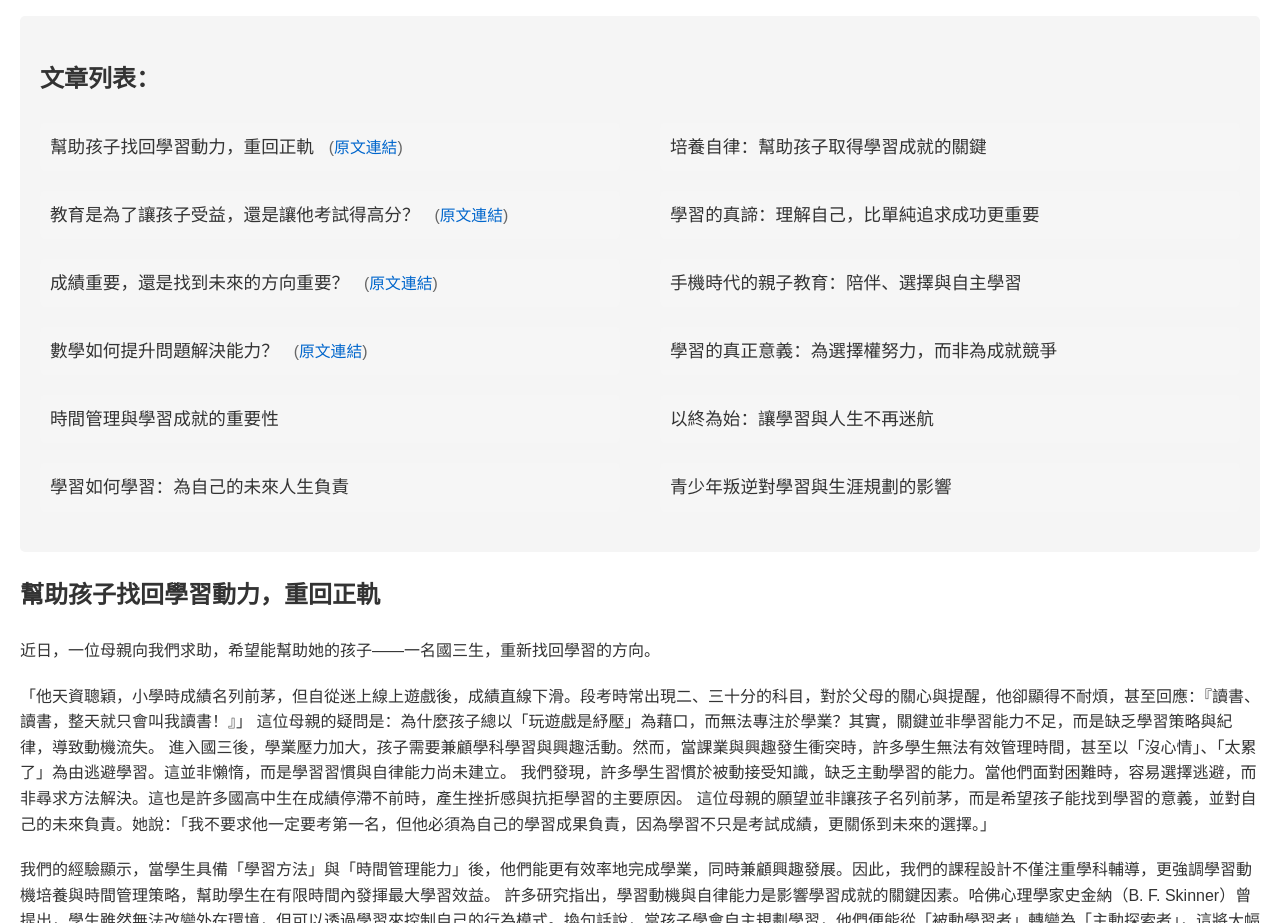
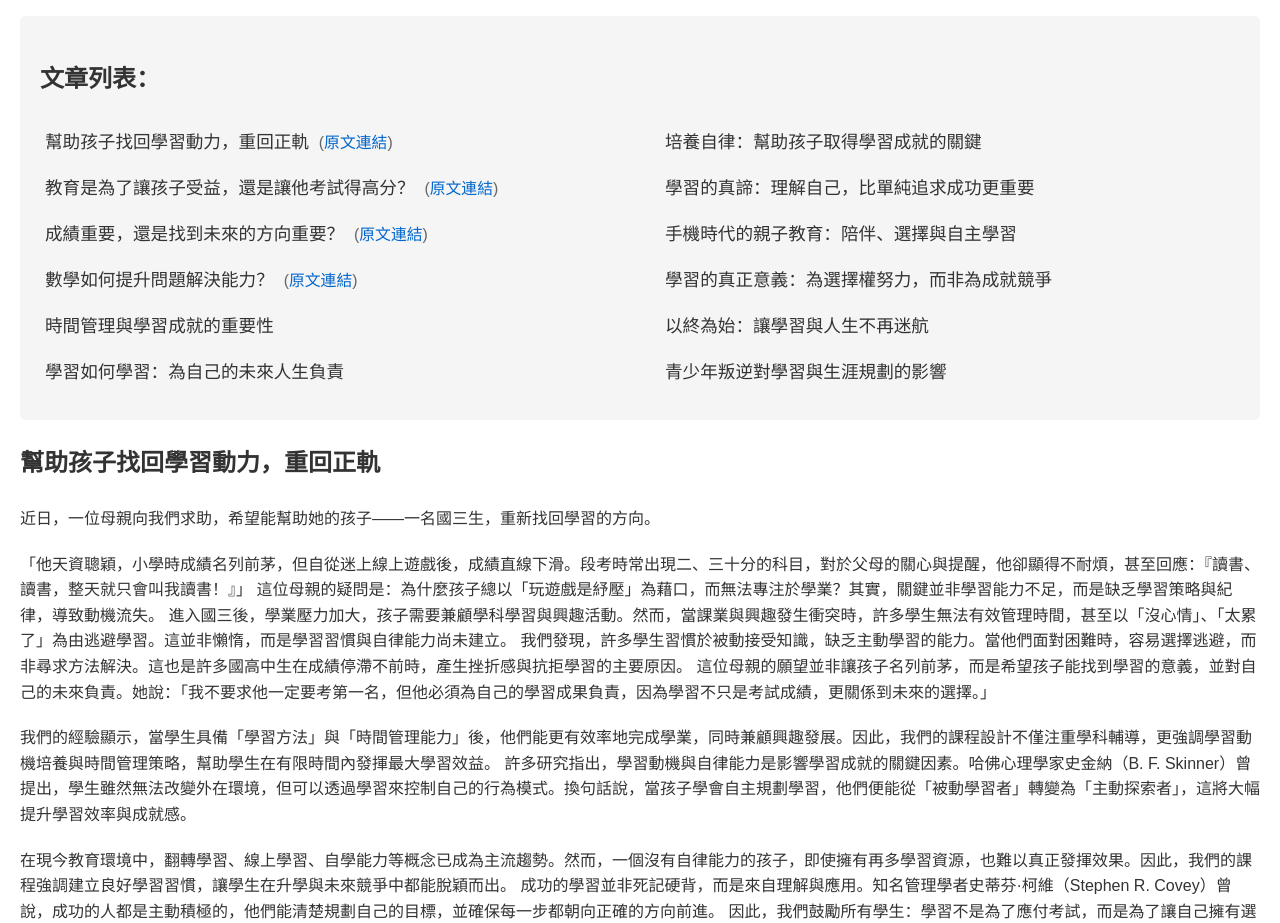
Before and after one commit to jeffrey6700/jeffrey6700.github.io, a plain HTML site: page index.html in a window 1280 px wide. Shown: the part 2420-3343 px from the top of the page. Drawn offline with Linux system fonts and the light colour scheme.

Commit message:
Update index.html

```diff
--- a/index.html
+++ b/index.html
@@ -15,32 +15,31 @@
             column-gap: 40px;
         }
 
-        .article-list ul {
+        .article-columns ul {
             list-style: none;
             padding: 0;
             margin: 0;
         }
 
-        .article-list li {
+        .article-columns li {
+            margin-bottom: 8px;  /* 減少間距，原本可能是更大的值 */
+            padding: 5px;
             break-inside: avoid;
-            padding: 10px;
-            margin-bottom: 20px;
-            background-color: rgba(255, 255, 255, 0.1);
-            border-radius: 5px;
+            color: #333;
         }
 
-        .article-list a {
+        .article-columns a {
             color: #333;
             text-decoration: none;
         }
 
-        .article-list a:hover {
+        .article-columns a:hover {
             color: #0066cc;
         }
 
         .article-source-inline {
-            font-size: 0.9em;
             color: #666;
+            margin-left: 5px;
         }
 
         .article-source-inline a {
```
